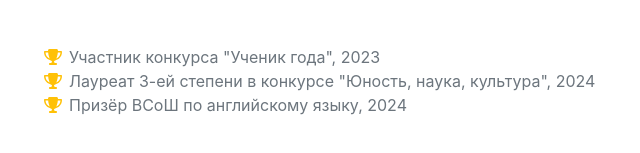
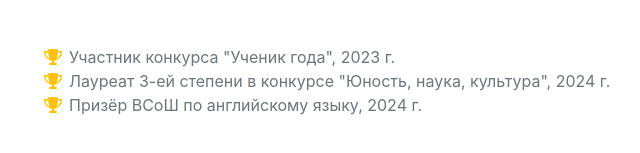
Before and after one commit to Ilia-Sobolev/Resume, a plain HTML site: page index.html in a window 1280 px wide. Shown: the part 2780-2933 px from the top of the page, 291-931 px from the left. Drawn offline with nearby package versions, Linux system fonts and the light colour scheme; a web font is replaced by a local one.

Commit message:
Update index.html

```diff
--- a/index.html
+++ b/index.html
@@ -76,15 +76,15 @@
                     <ul class="fa-ul mb-0">
                         <li>
                             <span class="fa-li"><i class="fas fa-trophy text-warning"></i></span>
-                            Участник конкурса "Ученик года", 2023
+                            Участник конкурса "Ученик года", 2023 г.
                         </li>
                         <li>
                             <span class="fa-li"><i class="fas fa-trophy text-warning"></i></span>
-                            Лауреат 3-ей степени в конкурсе "Юность, наука, культура", 2024
+                            Лауреат 3-ей степени в конкурсе "Юность, наука, культура", 2024 г.
                         </li>
                         <li>
                             <span class="fa-li"><i class="fas fa-trophy text-warning"></i></span>
-                            Призёр ВСоШ по английскому языку, 2024
+                            Призёр ВСоШ по английскому языку, 2024 г.
                         </li>
             </section>
         </div>
```
